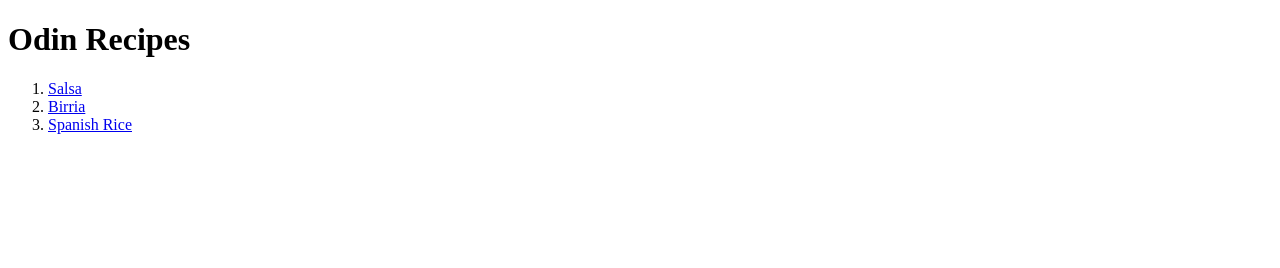
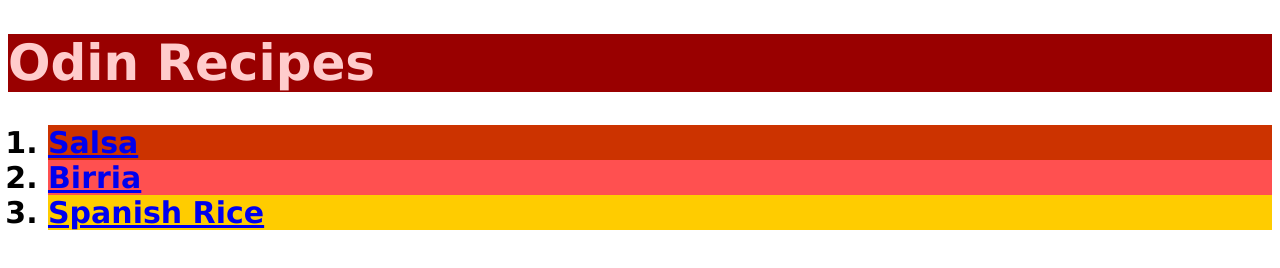
Before and after one commit to DasSanguino/odin-recipes, a plain HTML site: page index.html in a window 1280 px wide. Drawn offline with Linux system fonts and the light colour scheme.

Commit message:
adds style.css reference

```diff
--- a/index.html
+++ b/index.html
@@ -2,15 +2,16 @@
 <html lang="en">
   <head>
     <meta charset="UTF-8">
+    <link rel="stylesheet" href="style.css">
     <title>Odin Recipes</title>
   </head>
 
   <body>
-    <h1>Odin Recipes</h1>
+    <h1 id="title">Odin Recipes</h1>
     <ol>
-    <li><a href="recipes/salsa.html">Salsa</a></li>
-    <li><a href="recipes/birria.html">Birria</a></li>
-    <li><a href="recipes/spanish-rice.html">Spanish Rice</a></li>
+    <li class="one salsa"><a href="recipes/salsa.html">Salsa</a></li>
+    <li class="one birria"><a href="recipes/birria.html">Birria</a></li>
+    <li class="one rice"><a href="recipes/spanish-rice.html">Spanish Rice</a></li>
     </ol>
   </body>
 </html>
```
